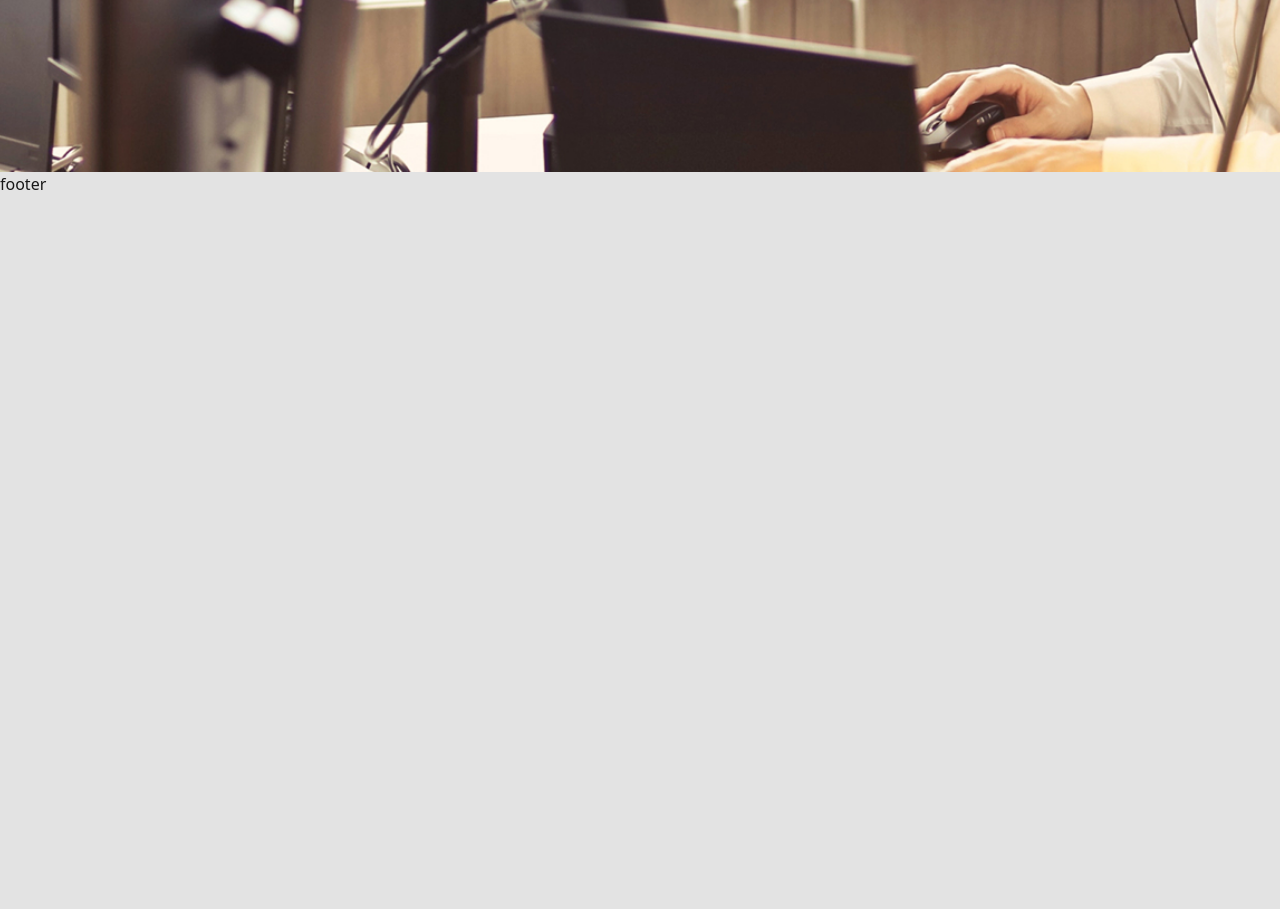
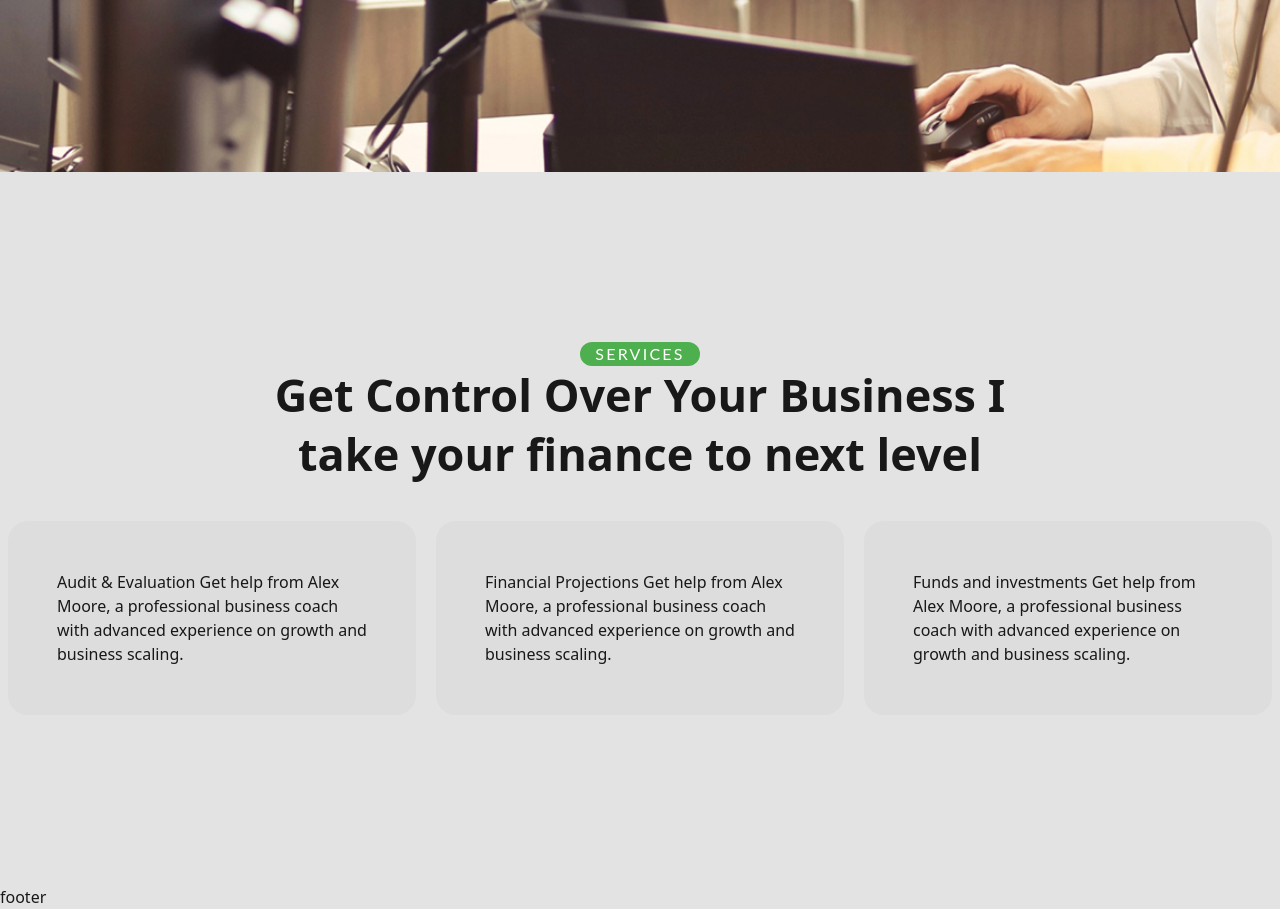
Before and after one commit to heyesha/frontend-project, a website built with Vite: page index.html in a window 1280 px wide. Shown: the part 719-1628 px from the top of the page. Before the commit the page ends 915 px from the top, so only its background shows below. Built offline with nearby package versions, Linux system fonts and the light colour scheme.

Commit message:
Начало работы над компонентом сервисов

```diff
--- a/index.html
+++ b/index.html
@@ -95,7 +95,7 @@
                   <li class="nav__item nav__item--ft-17"><a href="#" class="nav__link">Pages</a></li>
                   <li class="nav__item nav__item--ft-17"><a href="#" class="nav__link">Services</a></li>
                   <li class="nav__item nav__item--ft-17"><a href="#" class="nav__link">Work</a></li>
-                  <li class="nav__item nav__item--ft-17"><a href="#" class="nav__link">Blog</a></li>
+                  <li class="nav__item nav__item--ft-17"><a href="#" class="nav__link">Pages</a></li>
                   <li class="nav__item nav__item--ft-17"><a href="#" class="nav__link">Contact</a></li>
                 </ul>
               </nav>
@@ -106,7 +106,7 @@
                     <circle cx="21.8213" cy="21.7676" r="21.7676" stroke="none"></circle>
                     <path d="M18.9586 22.054C19.7098 23.6053 20.9641 24.8564 22.5173 25.6036C22.6319 25.6579 22.7586 25.6814 22.885 25.6718C23.0114 25.6622 23.1331 25.6198 23.2382 25.5489L25.5194 24.025C25.6202 23.9567 25.7367 23.9149 25.8579 23.9038C25.9792 23.8926 26.1013 23.9123 26.2129 23.9611L30.4834 25.7953C30.6293 25.856 30.7513 25.963 30.8304 26.0999C30.9096 26.2368 30.9415 26.3958 30.9214 26.5526C30.786 27.6091 30.2704 28.58 29.4709 29.2837C28.6715 29.9874 27.643 30.3757 26.5779 30.376C23.2866 30.376 20.1301 29.0685 17.8028 26.7412C15.4754 24.4139 14.168 21.2574 14.168 17.9661C14.1682 16.901 14.5565 15.8725 15.2602 15.073C15.964 14.2736 16.9349 13.7579 17.9913 13.6226C18.1481 13.6024 18.3072 13.6344 18.4441 13.7135C18.5809 13.7927 18.6879 13.9146 18.7487 14.0606L20.5828 18.3402C20.6305 18.45 20.6505 18.5699 20.6409 18.6892C20.6314 18.8085 20.5926 18.9237 20.5281 19.0245L19.0042 21.3423C18.9363 21.4471 18.8965 21.5676 18.8885 21.6922C18.8806 21.8168 18.9047 21.9414 18.9586 22.054V22.054Z" stroke-linecap="round" stroke-linejoin="round"></path>
                   </svg>
-                  +800 1234 654
+                  +(888) 452 1505
                 </a>
               </div>
           </div>
@@ -119,7 +119,7 @@
           <div class="bunner__background">
             <div class="container">
               <div class="bunner__content">
-                <div class="bunner__tag">
+                <div class="tag">
                   SERVICES
                 </div>
                 <div class="bunner__title">
@@ -129,6 +129,40 @@
             </div>
           </div>
         </div>
+
+        <div class="section-space">
+          <div class="container">
+            <div class="services">
+              <div class="tag tag--green-center">
+                SERVICES
+              </div>
+              <div class="services__title">
+                Get Control Over Your Business I take your finance to next level
+              </div>
+              <ul class="card">
+                <li class="card__item">
+                  <div class="card__content">
+                    Audit & Evaluation
+                    Get help from Alex Moore, a professional business coach with advanced experience on growth and business scaling.
+                  </div>
+                </li>
+                <li class="card__item">
+                  <div class="card__content">
+                    Financial Projections
+                    Get help from Alex Moore, a professional business coach with advanced experience on growth and business scaling.
+                  </div>
+                </li>
+                <li class="card__item">
+                  <div class="card__content">
+                    Funds and investments
+                    Get help from Alex Moore, a professional business coach with advanced experience on growth and business scaling.
+                  </div>
+                </li>
+              </ul>
+            </div>
+          </div>
+        </div>
+
       </div>
 
 
--- a/src/index.css
+++ b/src/index.css
@@ -11,3 +11,7 @@
 @import './styles/components/work-time.css';
 @import './styles/components/location.css';
 @import './styles/components/bunner.css';
+@import './styles/components/section-space.css';
+@import './styles/components/services.css';
+@import './styles/components/tag.css';
+@import './styles/components/card.css';
--- a/src/styles/colors/colors.css
+++ b/src/styles/colors/colors.css
@@ -3,7 +3,7 @@
   --color-light-white: #FFFFFF;
   --color-black: #181818;
   --color-light-black: #353535;
-  --color-gray: #1B1B1B;
+  --color-gray: #DDDDDD;
   --color-yellow: #FFCC4A;
   --color-green: #4EAF4E;
   --color-active-green: #5ab612;
--- a/src/styles/components/bunner.css
+++ b/src/styles/components/bunner.css
@@ -15,17 +15,6 @@
     padding: 60px;
 }
 
-.bunner__tag {
-    font-family: var(--font-family);
-    background-color: var(--color-yellow);
-    border-radius: 20px;
-    padding: 0px 11px;
-    width: 118px;
-    height: 24px;
-    letter-spacing: 0.14em;
-    margin-bottom: 25px;
-}
-
 .bunner__title {
     font-family: var(--second-family);
     font-weight: 700;
--- /dev/null
+++ b/src/styles/components/card.css
@@ -0,0 +1,12 @@
+.card {
+    display: grid;
+    grid-template-columns: repeat(3, 1fr);
+    gap: 20px
+}
+
+.card__item {
+    display: flex;
+    background-color: var(--color-gray);
+    border-radius: 20px;
+    padding: 49px;
+}
--- /dev/null
+++ b/src/styles/components/section-space.css
@@ -0,0 +1,4 @@
+.section-space {
+  padding-top: 170px;
+  padding-bottom: 170px;
+}
--- /dev/null
+++ b/src/styles/components/services.css
@@ -0,0 +1,17 @@
+.services {
+    display: flex;
+    flex-direction: column;
+    align-items: center;
+}
+
+.services__title {
+    max-width: 781px;
+    width: 100%;
+    text-align: center;
+    font-family: var(--second-family);
+    font-weight: 600;
+    font-size: 45px;
+    line-height: 130%;
+    color: var(--color-black);
+    margin-bottom: 38px;
+}
--- /dev/null
+++ b/src/styles/components/tag.css
@@ -0,0 +1,20 @@
+.tag {
+    text-align: center;
+    font-family: var(--font-family);
+    background-color: var(--color-yellow);
+    border-radius: 20px;
+    width: 118px;
+    height: 24px;
+    letter-spacing: 0.14em;
+    margin-bottom: 25px;
+}
+
+.tag--green-center {
+    background-color: var(--color-green);
+    font-family: var(--font-family);
+    width: 120px;
+    letter-spacing: 0.14em;
+    text-align: center;
+    color: var(--color-light-white);
+    margin-bottom: 0;
+}
```
